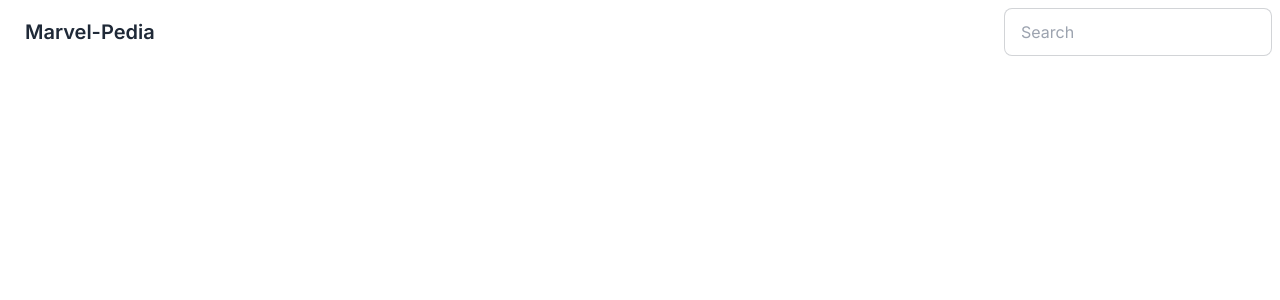
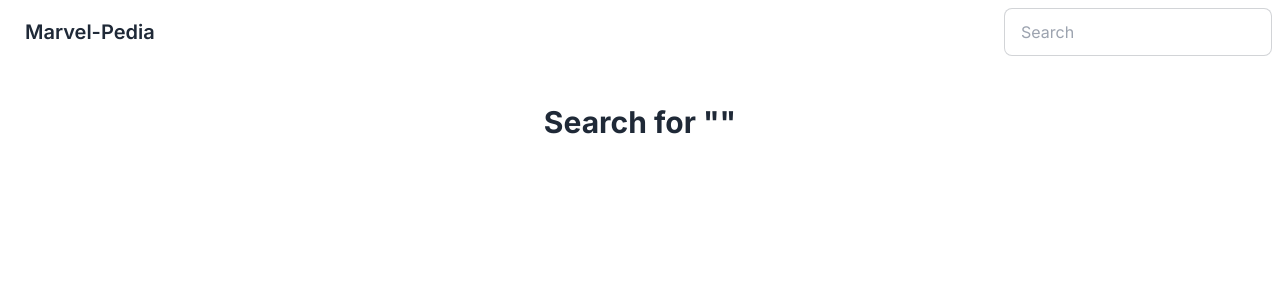
Before and after one commit to laevad/marvel-pedia, a Next.js app: page /search in a window 1280 px wide. Shown: the top 300 px of the page. Built offline with nearby package versions, Linux system fonts and the light colour scheme.

Commit message:
partial - setup use effect search

```diff
--- a/app/search/page.tsx
+++ b/app/search/page.tsx
@@ -1,7 +1,34 @@
+"use client";
+import {useRouter, useSearchParams} from "next/navigation";
+import {useEffect} from "react";
+
 interface SearchPageProps {
 
 }
 
 export default function SearchPage({}: SearchPageProps) {
+    const searchParams = useSearchParams();
+    const query = searchParams.get("query");
+    const router = useRouter();
 
+    useEffect(() => {
+        const fetchSearch = async () => {
+            try {
+
+            }
+            catch (e) {
+
+            }
+        }
+
+    }, [query]);
+
+
+    return (
+        <>
+            <div className="container text-center mt-10">
+                <h1 className={"text-3xl font-bold"}>Search for <span>&quot;{ query }&quot;</span></h1>
+            </div>
+        </>
+    );
 }
```
